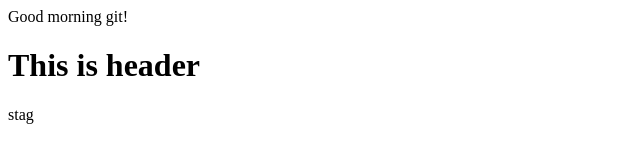
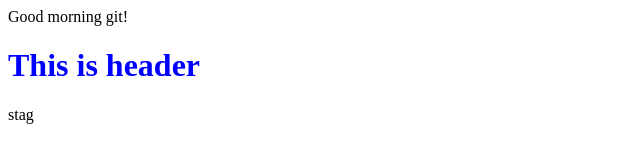
Before and after one commit to gom31/pro1, a plain HTML site: page index.html in a window 1280 px wide. Shown: the whole page, without its empty margins (0-640 px from the left). Drawn offline with Linux system fonts and the light colour scheme.

Commit message:
add style h1

```diff
--- a/index.html
+++ b/index.html
@@ -7,6 +7,6 @@
 </head>
 <body>
     Good morning git!
-    <h1> This is header </h1>
+    <h1 style="color:blue;"> This is header </h1>
 </body>
 </html>stag
```
